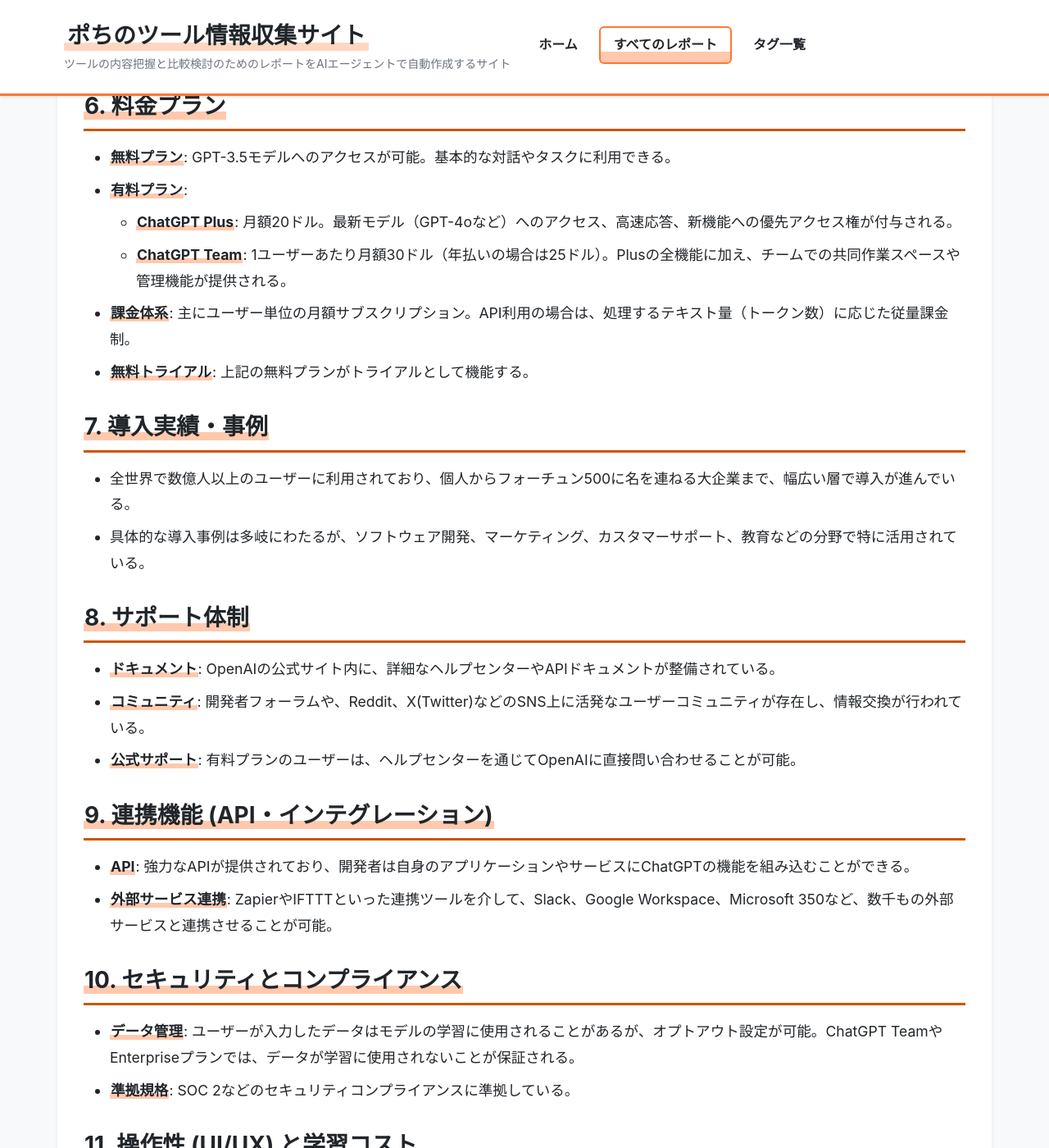
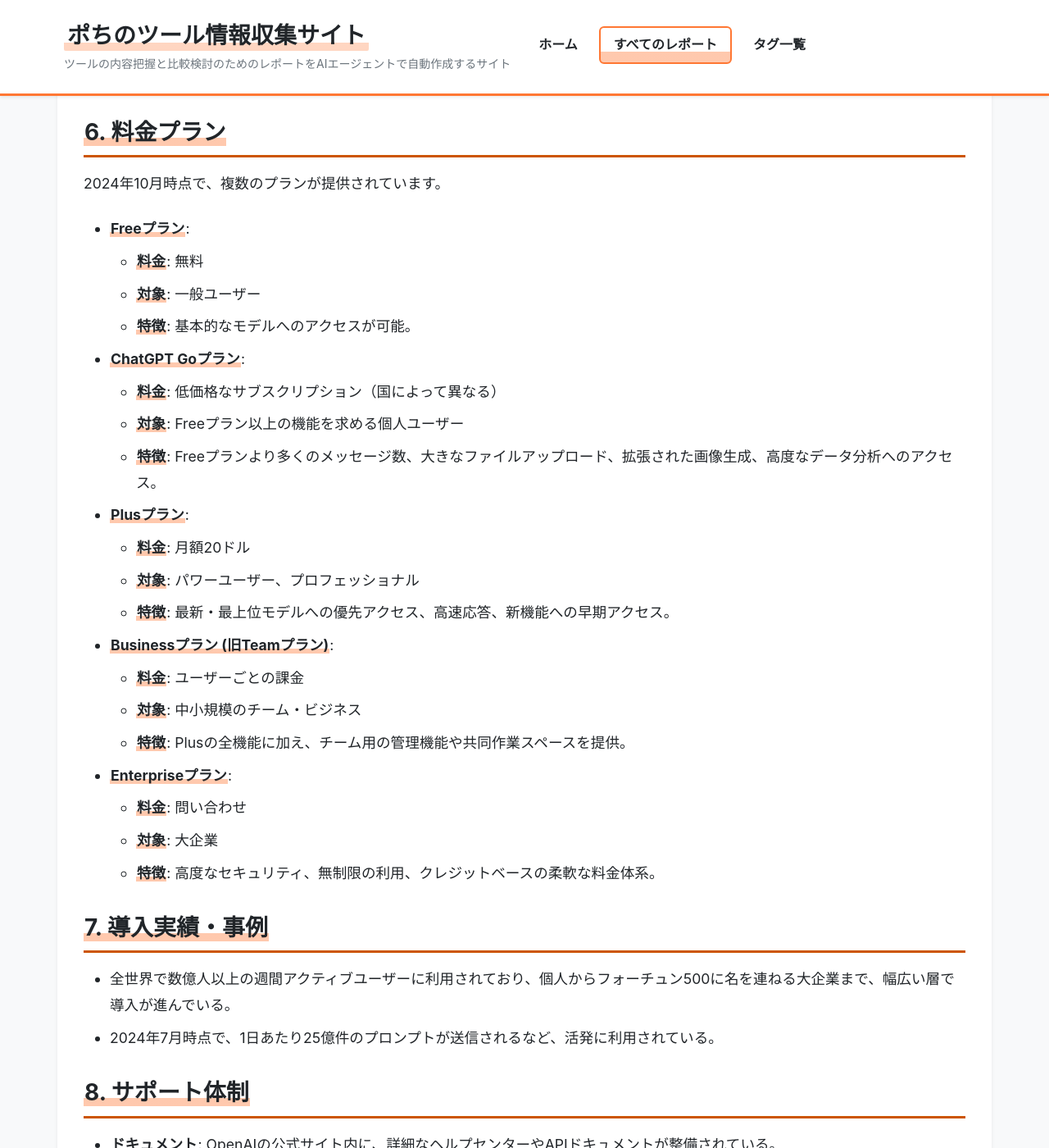
Before and after one commit to aegisfleet/tool-survey-report, a Jekyll site: the page built from _reports/chatgpt.md, in a window 1280 px wide and 1400 px high, scrolled down 2823 px. Shown: the whole window at 82% size. Built offline with Jekyll 4.4.1, drawn with Linux system fonts in a browser that asks for light colours; some of the changed text lies outside the part shown.

Commit message:
docs: Update ChatGPT report with October 2024 information (#25)
The report for ChatGPT was outdated. This commit updates the report to reflect the latest features, pricing, and updates as of October 2024, following the guidelines in AGENTS.md.

Key changes include:
- Added information on the "ChatGPT Go" plan.
- Updated the "Team" plan to its new name, "Business".
- Included recent features like automatic memory management and Slack integration.
- Corrected all dates to reflect the current year (2024).

Co-authored-by: google-labs-jules[bot] <161369871+google-labs-jules[bot]@users.noreply.github.com>

```diff
--- a/_reports/chatgpt.md
+++ b/_reports/chatgpt.md
@@ -36,38 +36,54 @@ description: "OpenAIによって開発された、対話型のAIチャットボ
 ## **3. 主要機能**
 
 * **自然言語での対話**: 人間と話しているかのような自然な対話が可能。
-* **マルチモーダル対応**: テキストだけでなく、音声や画像を入力として理解し、応答を生成する（GPT-4o）。
-* **複雑な指示の理解**: 長文で複雑な指示や文脈を理解し、タスクを実行する。
-* **多様なタスク実行**: 要約、翻訳、分析、コーディングなど、幅広いタスクに対応。
-* **継続的な学習**: ユーザーとの対話を通じて継続的に学習し、性能が向上する。
+* **マルチモーダル対応**: テキストだけでなく、音声や画像を入力として理解し、応答を生成する。
+* **自動メモリ管理**: ユーザーとの対話履歴から重要な情報を記憶し、文脈に応じた応答を自動で行う。
+* **高度なデータ分析**: ファイルをアップロードし、データの分析や可視化を実行する機能。
+* **Slack連携**: SlackのコンテキストをChatGPTに持ち込んだり、Slackアプリ内で直接ChatGPTを利用したりできる。
 
 ## **4. 特徴・強み (Pros)**
 
 * **圧倒的な汎用性**: 特定の用途に限定されず、非常に幅広い分野のタスクに対応できる。
 * **高度な対話能力**: 文脈を理解し、自然で人間らしい応答を生成する能力が非常に高い。
-* **高速な応答**: 特に有料プランでは、ほぼリアルタイムで応答が得られる。
+* **豊富な連携機能**: APIや専用アプリを通じて、Slackなど外部のビジネスツールとシームレスに連携できる。
 * **継続的な進化**: OpenAIによって常に最新のモデルが開発・導入され、機能や性能が向上し続ける。
 
 ## **5. 弱み・注意点 (Cons)**
 
-* **情報の不正確性（ハルシネーション）**: 事実に基づかない、もっともらしい嘘の情報を生成することがある。
-* **情報の鮮度**: 最新モデルの知識は2024年6月までのものであり、それ以降の出来事には対応できない。
+* **情報の不正確性（ハルシネーション）**: 事実に基づかない、もっともらしい嘘の情報を生成することがあるため、ファクトチェックが不可欠。
+* **情報の鮮度**: 最新モデルでも知識にはカットオフが存在し、ごく最近の出来事には対応できない場合がある。
 * **倫理的・セキュリティ上の懸念**: 不適切なコンテンツの生成や、機密情報の入力による情報漏洩のリスク。
-* **無料プランの制限**: ピークタイムにはアクセスが遅くなったり、最新モデルが利用できなかったりする。
+* **プランによる機能差**: 無料プランでは、メッセージ数や利用できる機能に制限がある。
 
 ## **6. 料金プラン**
 
-* **無料プラン**: GPT-3.5モデルへのアクセスが可能。基本的な対話やタスクに利用できる。
-* **有料プラン**:
-  * **ChatGPT Plus**: 月額20ドル。最新モデル（GPT-4oなど）へのアクセス、高速応答、新機能への優先アクセス権が付与される。
-  * **ChatGPT Team**: 1ユーザーあたり月額30ドル（年払いの場合は25ドル）。Plusの全機能に加え、チームでの共同作業スペースや管理機能が提供される。
-* **課金体系**: 主にユーザー単位の月額サブスクリプション。API利用の場合は、処理するテキスト量（トークン数）に応じた従量課金制。
-* **無料トライアル**: 上記の無料プランがトライアルとして機能する。
+2024年10月時点で、複数のプランが提供されています。
+
+* **Freeプラン**:
+    * **料金**: 無料
+    * **対象**: 一般ユーザー
+    * **特徴**: 基本的なモデルへのアクセスが可能。
+* **ChatGPT Goプラン**:
+    * **料金**: 低価格なサブスクリプション（国によって異なる）
+    * **対象**: Freeプラン以上の機能を求める個人ユーザー
+    * **特徴**: Freeプランより多くのメッセージ数、大きなファイルアップロード、拡張された画像生成、高度なデータ分析へのアクセス。
+* **Plusプラン**:
+    * **料金**: 月額20ドル
+    * **対象**: パワーユーザー、プロフェッショナル
+    * **特徴**: 最新・最上位モデルへの優先アクセス、高速応答、新機能への早期アクセス。
+* **Businessプラン (旧Teamプラン)**:
+    * **料金**: ユーザーごとの課金
+    * **対象**: 中小規模のチーム・ビジネス
+    * **特徴**: Plusの全機能に加え、チーム用の管理機能や共同作業スペースを提供。
+* **Enterpriseプラン**:
+    * **料金**: 問い合わせ
+    * **対象**: 大企業
+    * **特徴**: 高度なセキュリティ、無制限の利用、クレジットベースの柔軟な料金体系。
 
 ## **7. 導入実績・事例**
 
-* 全世界で数億人以上のユーザーに利用されており、個人からフォーチュン500に名を連ねる大企業まで、幅広い層で導入が進んでいる。
-* 具体的な導入事例は多岐にわたるが、ソフトウェア開発、マーケティング、カスタマーサポート、教育などの分野で特に活用されている。
+* 全世界で数億人以上の週間アクティブユーザーに利用されており、個人からフォーチュン500に名を連ねる大企業まで、幅広い層で導入が進んでいる。
+* 2024年7月時点で、1日あたり25億件のプロンプトが送信されるなど、活発に利用されている。
 
 ## **8. サポート体制**
 
@@ -78,11 +94,11 @@ description: "OpenAIによって開発された、対話型のAIチャットボ
 ## **9. 連携機能 (API・インテグレーション)**
 
 * **API**: 強力なAPIが提供されており、開発者は自身のアプリケーションやサービスにChatGPTの機能を組み込むことができる。
-* **外部サービス連携**: ZapierやIFTTTといった連携ツールを介して、Slack、Google Workspace、Microsoft 350など、数千もの外部サービスと連携させることが可能。
+* **Slack連携**: 2024年10月に、SlackのコンテキストをChatGPTに連携するコネクタと、Slack内でChatGPTを直接呼び出せるアプリがリリースされた。
 
 ## **10. セキュリティとコンプライアンス**
 
-* **データ管理**: ユーザーが入力したデータはモデルの学習に使用されることがあるが、オプトアウト設定が可能。ChatGPT TeamやEnterpriseプランでは、データが学習に使用されないことが保証される。
+* **データ管理**: ユーザーが入力したデータはモデルの学習に使用されることがあるが、オプトアウト設定が可能。BusinessやEnterpriseプランでは、データが学習に使用されないことが保証される。
 * **準拠規格**: SOC 2などのセキュリティコンプライアンスに準拠している。
 
 ## **11. 操作性 (UI/UX) と学習コスト**
@@ -93,23 +109,19 @@ description: "OpenAIによって開発された、対話型のAIチャットボ
 ## **12. ユーザーの声（レビュー分析）**
 
 * **調査対象**: G2.com
-* **総合評価**: 5段階中4.7という非常に高い評価を得ている（2024年10月時点）。
+* **総合評価**: 5段階中4.7という非常に高い評価を維持（2024年10月時点）。
 * **ポジティブな評価**:
   * 「あらゆる質問に対して、詳細で的を射た回答を返してくれる。創造性を刺激し、生産性を飛躍的に高めるツールだ。」
   * 「コーディングの補助からメール作成まで、日常業務のあらゆる場面で時間と労力を節約できる。」
 * **ネガティブな評価 / 改善要望**:
   * 「時々、回答が不正確であったり、文脈から外れたりすることがあるため、ファクトチェックが不可欠。」
   * 「無料版では応答速度が遅くなることがある。また、より複雑なタスクには対応しきれない場面もある。」
-* **特徴的なユースケース**:
-  * Excelのマクロ作成やデータ分析の支援。
-  * 顧客からの問い合わせに対する一次回答の自動生成。
-  * マーケティングキャンペーンのキャッチコピーやSNS投稿のアイデア出し。
 
 ## **13. 直近半年のアップデート情報**
 
-* **知識のカットオフ更新 (2024年6月)**: GPT-4oの学習データが2024年6月までのもので更新され、より新しく、文脈に即した正確な応答が可能になった。
-* **画像理解能力の向上**: 画像アップロード時の分析・理解能力が向上した。
-* **ライティング能力の向上 (2024年11月予定)**: 有料プラン向けに、より自然で、読み手の状況を考慮した文章生成能力が向上したアップデートが予定されている。
+* **自動メモリ管理機能の導入 (2024年10月15日)**: ChatGPTが自動で記憶を管理し、重要な詳細を優先的に記憶するようになった。ユーザーは手動で特定の記憶を優先・非優先に設定することも可能。
+* **ChatGPT Goプランの提供国拡大 (2024年10月14日)**: 低価格プランである「ChatGPT Go」が新たに71カ国で利用可能になり、合計89カ国に展開された。
+* **Slackとの連携強化 (2024年10月13日)**: Slackの情報をChatGPTで活用するためのコネクタと、Slack内で直接対話できるChatGPTアプリがリリースされた。
 
 ## **14. 類似ツールとの比較**
 
@@ -122,6 +134,6 @@ description: "OpenAIによって開発された、対話型のAIチャットボ
 
 ChatGPTは、その驚異的な汎用性と高度な対話能力により、現代の知識労働における「副操縦士（Copilot）」とも呼べる存在となっている。文章作成、アイデア出し、コーディング、情報収集など、多岐にわたるタスクを劇的に効率化するポテンシャルを秘めている。
 
-一方で、生成される情報の正確性には常に注意を払う必要があり、最終的な判断は人間が行うことが不可欠である。
+2024年後半には、自動メモリ管理やSlack連携など、よりパーソナライズされた、ビジネスシーンでの活用を促進する機能が追加された。また、「ChatGPT Go」プランの登場により、より多くのユーザーが高度な機能を手頃な価格で利用できるようになった。
 
-どのようなユーザーにも推奨できるツールだが、特にGoogleサービスを多用するユーザーは**Google Gemini**、Microsoft Office製品での作業効率化を求めるなら**Microsoft Copilot**、リサーチや情報源の確認を重視するなら**Perplexity AI**が、それぞれ有力な選択肢となるだろう。用途や目的に応じてこれらのツールを使い分けることが、AIの恩恵を最大限に引き出す鍵となる。
+一方で、生成される情報の正確性には常に注意を払う必要があり、最終的な判断は人間が行うことが不可欠である。用途や目的に応じて競合ツールと使い分けることが、AIの恩恵を最大限に引き出す鍵となる。
```
